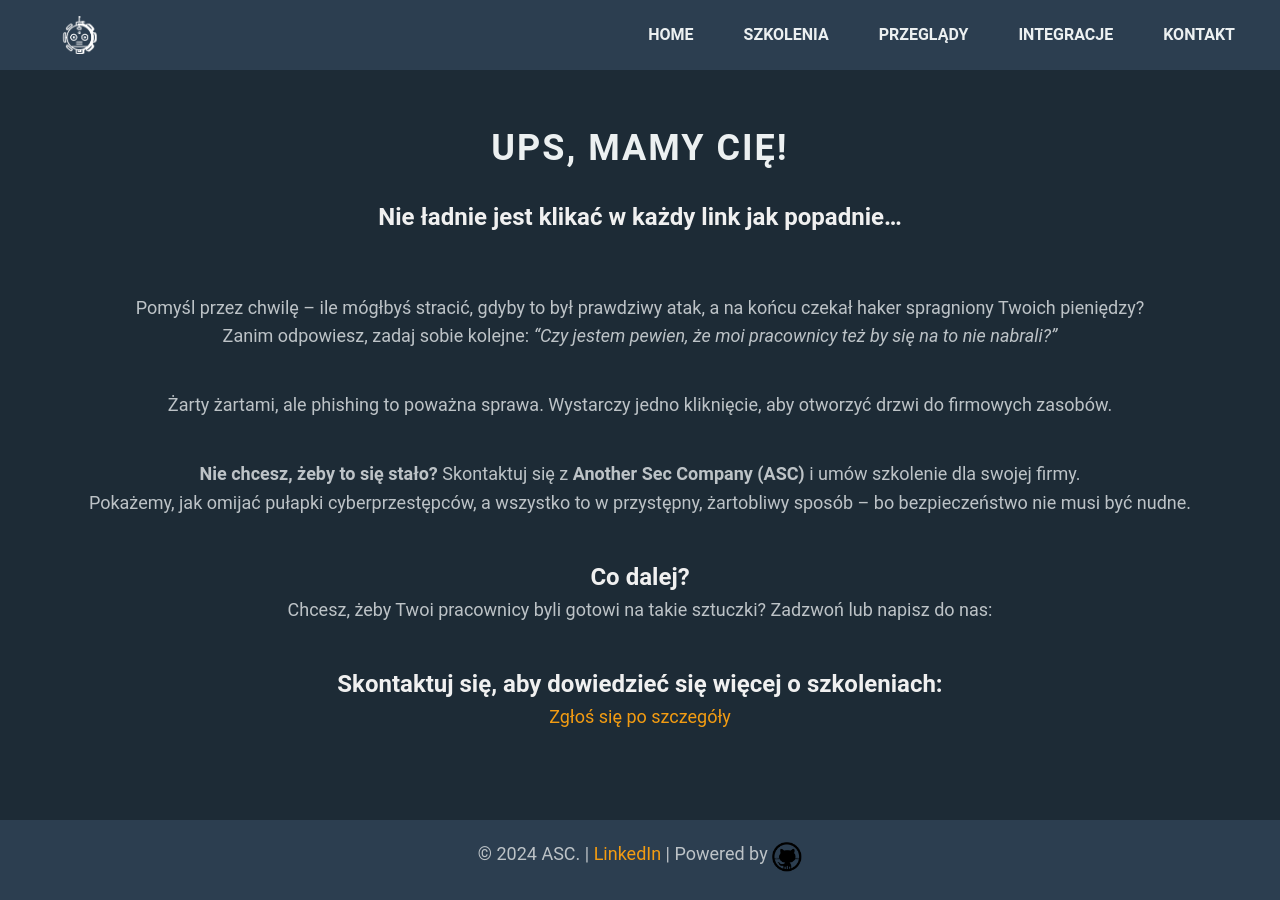
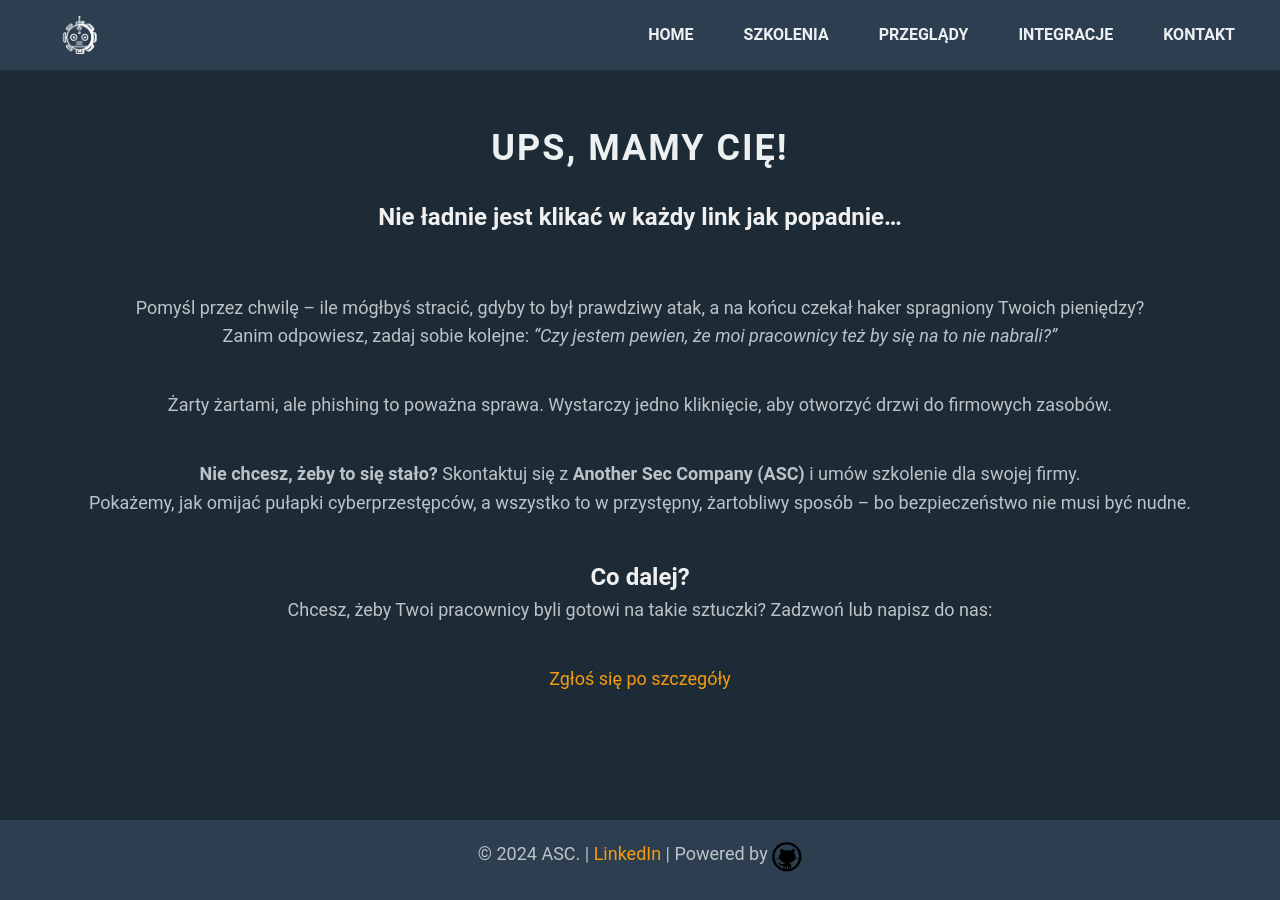
Before and after one commit to dadmins1984/Web, a Jekyll site: the page built from zus.md, in a window 1280 px wide. Built offline with Jekyll 4.4.1, drawn with Linux system fonts in a browser that asks for light colours.

Commit message:
web update

```diff
--- a/zus.md
+++ b/zus.md
@@ -17,6 +17,4 @@ title: "zus"
 ## Co dalej?
 Chcesz, żeby Twoi pracownicy byli gotowi na takie sztuczki? Zadzwoń lub napisz do nas:
 
-## Skontaktuj się, aby dowiedzieć się więcej o szkoleniach:
-
-[Zgłoś się po szczegóły](mailto:{{ site.contact.email }})
+<a href="/contact" target="_blank">Zgłoś się po szczegóły</a>
```
Also changed, not shown: audits.md (+1 -1 lines), deployments.md (+1 -1 lines).
